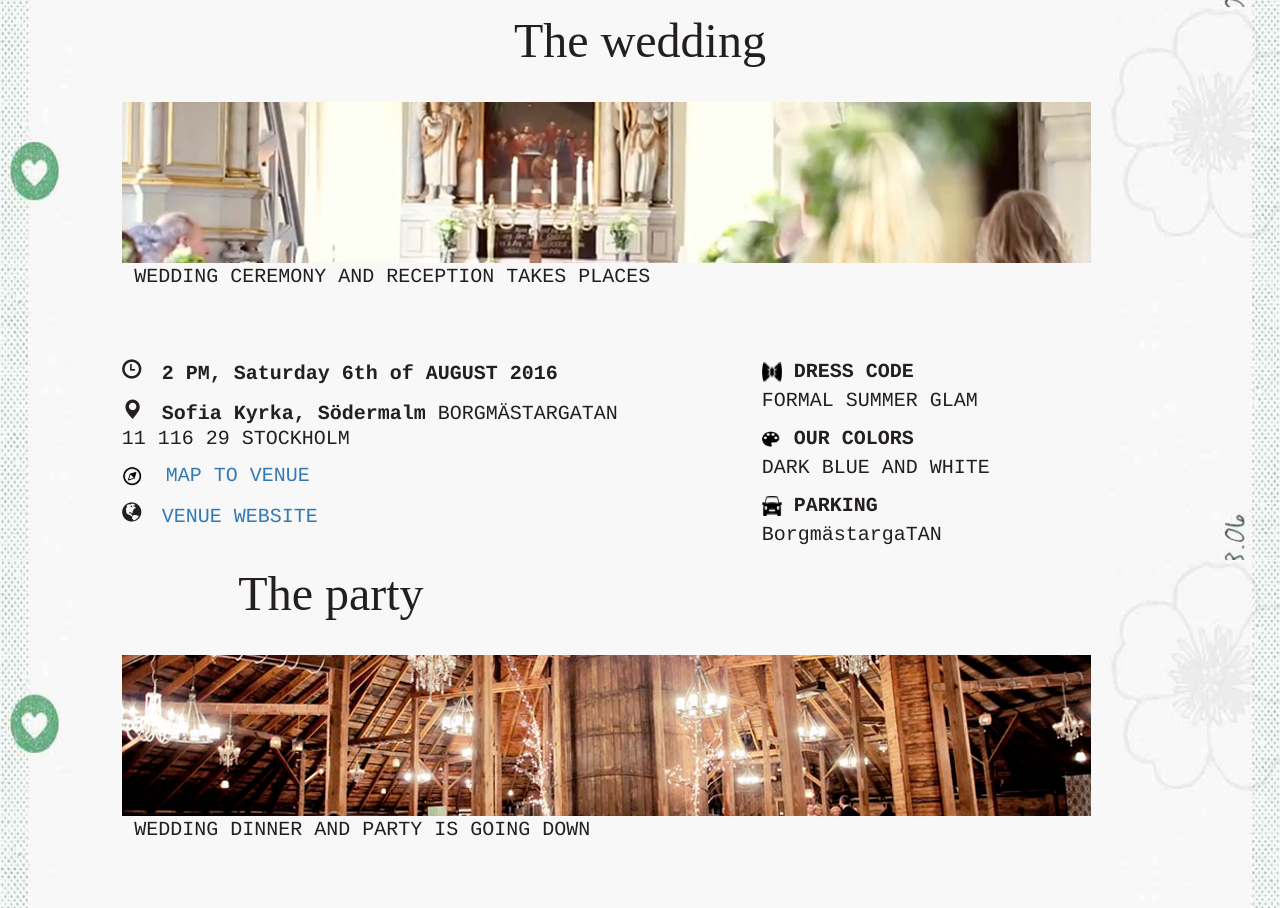
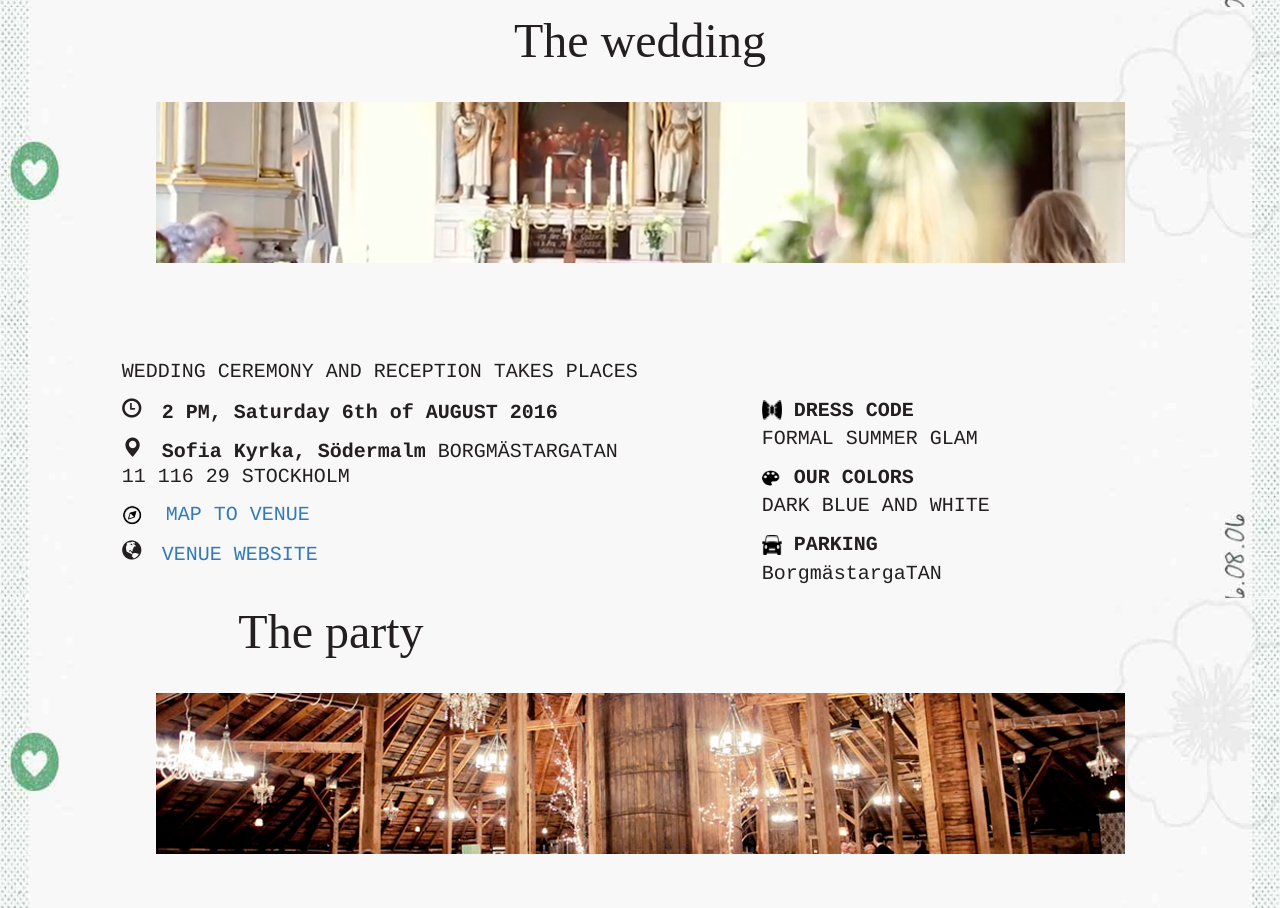
Before and after one commit to murtaza9000/murtaza9000.github.io, a plain HTML site: page index.html in a window 1280 px wide. Shown: the part 1397-2305 px from the top of the page. Drawn offline with Linux system fonts and the light colour scheme.

Commit message:
Added files via upload

```diff
--- a/index.html
+++ b/index.html
@@ -156,14 +156,15 @@ läkare med taxikörkort och en utomståendlig sug för resor till udda destinat
 
 			</div>
 	<div class="row rezpara ">
-		<div class="col-sm-10  col-sm-offset-1 ">
-			<img src="images/Layer_5.png" class="img-responsive" width="969" height="161" alt=""/>
+		<div class="col-sm-12 ">
+			<img src="images/Layer_5.png" class="img-responsive center-block" width="969" height="161" alt=""/>
 		</div>
 	</div>
-	<div class="col-sm-10  col-sm-offset-1 ">
+
+	<div class="row rezpara">
+    <div class="col-sm-12    col-lg-11 col-lg-offset-1">
 		<p>WEDDING CEREMONY AND RECEPTION TAKES PLACES</p>
 	</div>
-	<div class="row rezpara">
 		<div class=" col-sm-offset-1  col-lg-5">
 			<p>
 				<span class="glyphicon glyphicon-time">
@@ -209,15 +210,17 @@ läkare med taxikörkort och en utomståendlig sug för resor till udda destinat
 
 			</div>
 <div class="row rezpara ">
-		<div class="col-sm-10  col-sm-offset-1 ">
-			<img src="images/Layer_6.png" class="img-responsive" width="969" height="161" alt=""/>
+		<div class="col-sm-12">
+			<img src="images/Layer_6.png" class="img-responsive center-block" width="969" height="161" alt=""/>
+
 		</div>
 	</div>
-	<div class="col-sm-10  col-sm-offset-1 ">
+
+<div class="row rezpara">
+ <div class="col-sm-12    col-lg-11 col-lg-offset-1">
 		<p>WEDDING DINNER AND PARTY IS GOING DOWN
 </p>
 	</div>
-<div class="row rezpara">
 		<div class=" col-sm-offset-1  col-lg-5">
 			<p>
 				<span class="glyphicon glyphicon-time">
```
